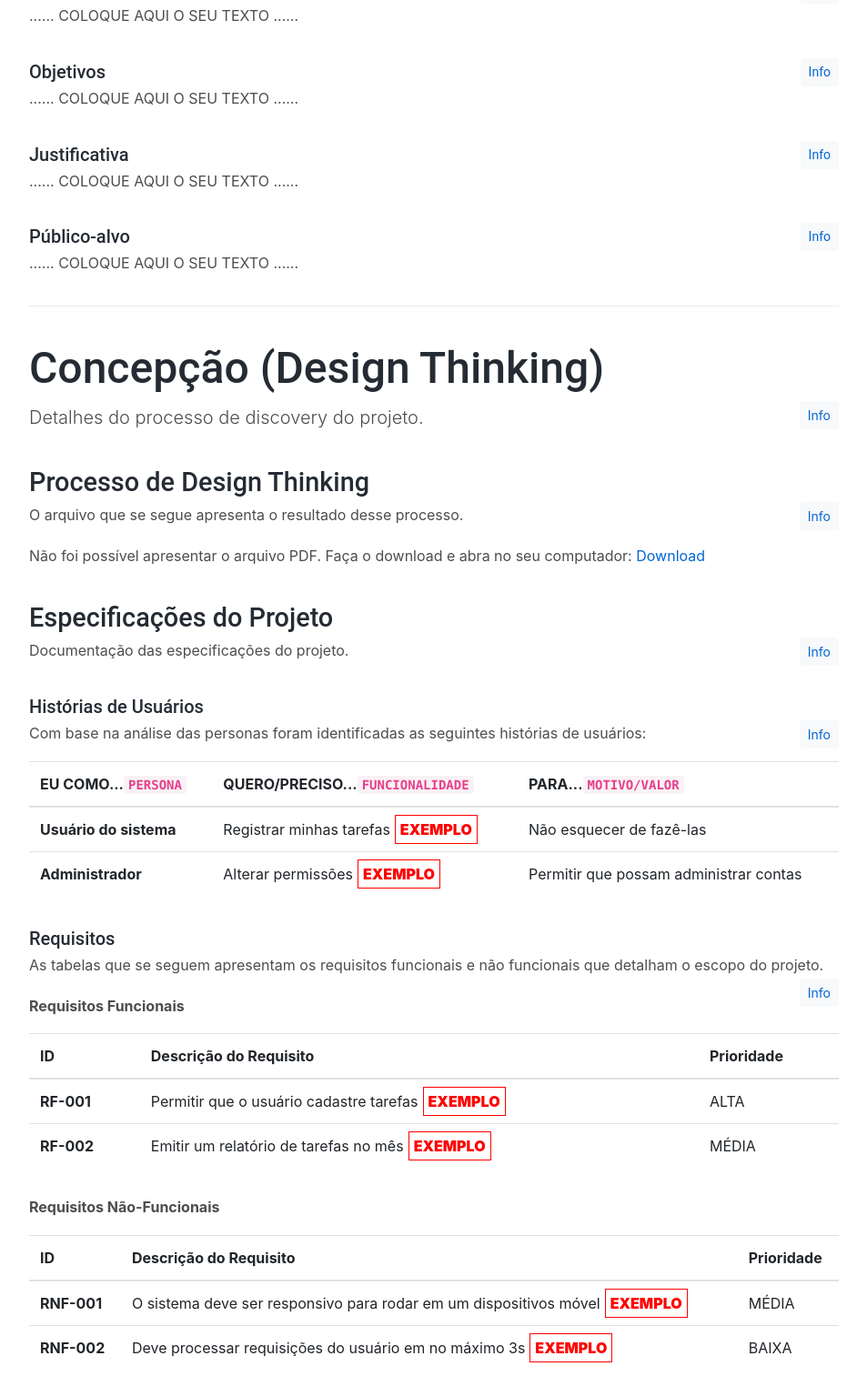
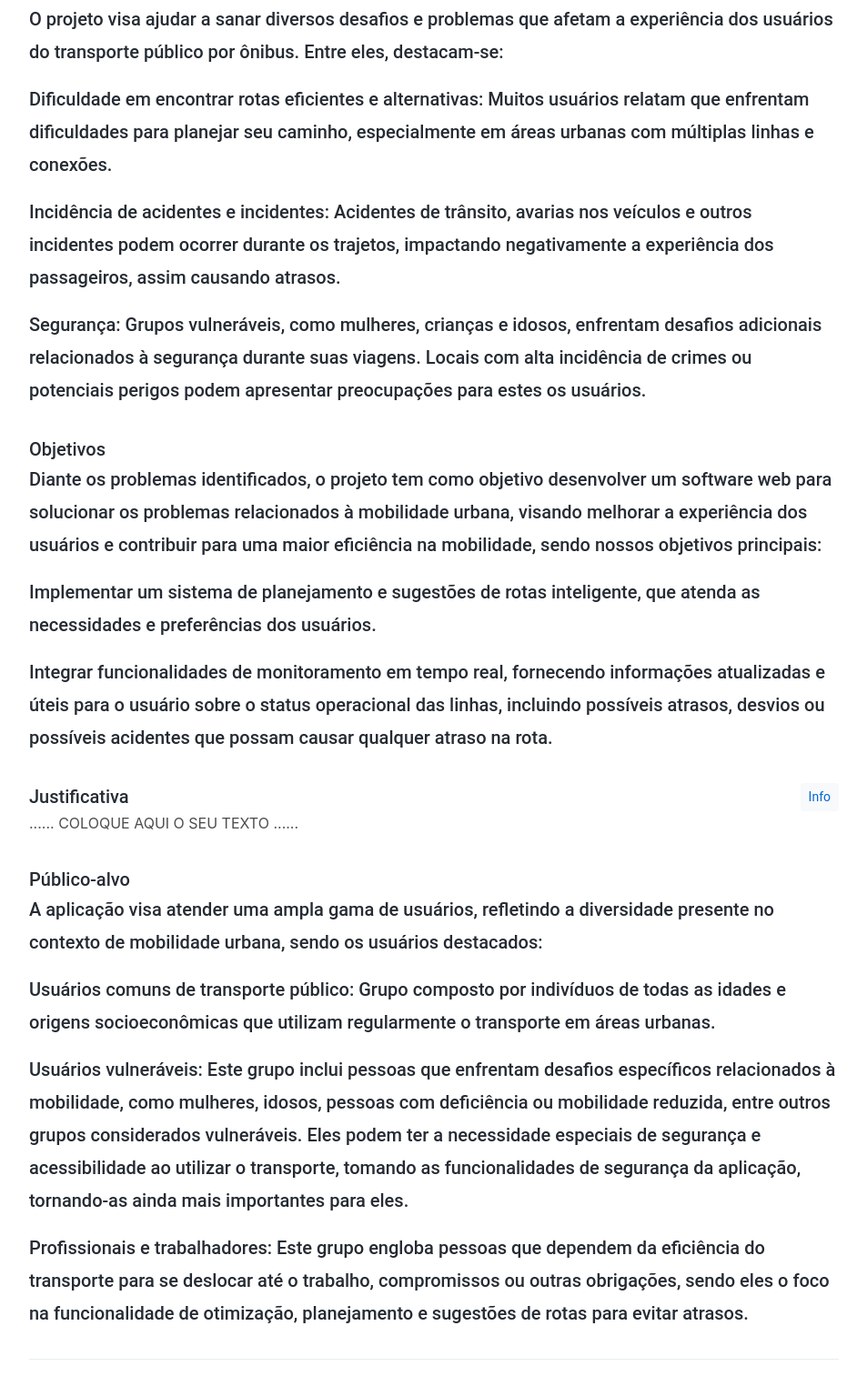
Before and after one commit to ICEI-PUC-Minas-PPLES-TI/plf-es-2024-1-ti1-0385100-dificuldade-em-mobilidade-urbana, a plain HTML site: page docs/index.html in a window 1280 px wide. Shown: the part 887-2400 px from the top of the page at 91% size, without its empty margins (293-1246 px from the left). Drawn offline with Linux system fonts and the light colour scheme.

Commit message:
atualizando documentação

```diff
--- a/docs/index.html
+++ b/docs/index.html
@@ -128,20 +128,17 @@
             <p class="lead">Detalhes sobre o espaço de problema, justificativas e os objetivos do projeto.</p>
             <section>
               <h5>Problema
-              <button type="button" class="btn btn-light btn-sm float-right" data-toggle="collapse" href="#collapseProblema">Info</button></h5>
-              <div class="alert alert-warning collapse" role="alert" id="collapseProblema">
-                Nesse momento você deve apresentar o problema que a sua aplicação deve resolver. No entanto, não é a hora de comentar sobre a aplicação. Descreva também o contexto em que essa aplicação será usada, se houver: empresa, tecnologias, etc. Novamente, descreva apenas o que de fato existir, pois ainda não é a hora de apresentar requisitos detalhados ou projetos.
-              </div>
-              <p>......  COLOQUE AQUI O SEU TEXTO ......</p>
+              <p>O projeto visa ajudar a sanar diversos desafios e problemas que afetam a experiência dos usuários do transporte público por ônibus. Entre eles, destacam-se:</p>
+              <p>Dificuldade em encontrar rotas eficientes e alternativas: Muitos usuários relatam que enfrentam dificuldades para planejar seu caminho, especialmente em áreas urbanas com múltiplas linhas e conexões.</p>
+              <p>Incidência de acidentes e incidentes: Acidentes de trânsito, avarias nos veículos e outros incidentes podem ocorrer durante os trajetos, impactando negativamente a experiência dos passageiros, assim causando atrasos.</p>
+              <p>Segurança: Grupos vulneráveis, como mulheres, crianças e idosos, enfrentam desafios adicionais relacionados à segurança durante suas viagens. Locais com alta incidência de crimes ou potenciais perigos podem apresentar preocupações para estes os usuários.</p>
             </section>
 
             <section>
               <h5>Objetivos
-              <button type="button" class="btn btn-light btn-sm float-right" data-toggle="collapse" href="#collapseObjetivos">Info</button></h5>
-              <div class="alert alert-warning collapse" role="alert" id="collapseObjetivos">
-                Aqui você deve descrever os objetivos do trabalho indicando que o objetivo geral é desenvolver um software para solucionar o problema apresentado acima. Apresente também alguns (pelo menos 2) objetivos específicos dependendo de onde você vai querer concentrar a sua prática investigativa, ou como você vai aprofundar no seu trabalho.
-              </div>
-              <p>......  COLOQUE AQUI O SEU TEXTO ......</p>
+              <p>Diante os problemas identificados, o projeto tem como objetivo desenvolver um software web para solucionar os problemas relacionados à mobilidade urbana, visando melhorar a experiência dos usuários e contribuir para uma maior eficiência na mobilidade, sendo nossos objetivos principais:</p>
+              <p>Implementar um sistema de planejamento e sugestões de rotas inteligente, que atenda as necessidades e preferências dos usuários.</p>
+              <p>Integrar funcionalidades de monitoramento em tempo real, fornecendo informações atualizadas e úteis para o usuário sobre o status operacional das linhas, incluindo possíveis atrasos, desvios ou possíveis acidentes que possam causar qualquer atraso na rota.</p>
             </section>
 
             <section>
@@ -155,12 +152,10 @@
 
             <section>
               <h5>Público-alvo
-              <button type="button" class="btn btn-light btn-sm float-right" data-toggle="collapse" href="#collapsePublico">Info</button></h5>
-              <div class="alert alert-warning collapse" role="alert" id="collapsePublico">
-                Descreva quem serão as pessoas que usarão a sua aplicação indicando os diferentes perfis. O objetivo aqui não é definir quem serão os clientes ou quais serão os papéis dos usuários na aplicação. A ideia é, dentro do possível, conhecer um pouco mais sobre o perfil dos usuários: conhecimentos prévios, relação com a tecnologia, relações hierárquicas, etc.
-                Adicione informações sobre o público-alvo por meio de uma descrição textual, ou diagramas de personas, mapa de stakeholders, ou como o grupo achar mais conveniente.
-              </div>
-              <p>......  COLOQUE AQUI O SEU TEXTO ......</p>
+              <p>A aplicação visa atender uma ampla gama de usuários, refletindo a diversidade presente no contexto de mobilidade urbana, sendo os usuários destacados:</p>
+              <p>Usuários comuns de transporte público: Grupo composto por indivíduos de todas as idades e origens socioeconômicas que utilizam regularmente o transporte em áreas urbanas.</p>
+              <p>Usuários vulneráveis: Este grupo inclui pessoas que enfrentam desafios específicos relacionados à mobilidade, como mulheres, idosos, pessoas com deficiência ou mobilidade reduzida, entre outros grupos considerados vulneráveis. Eles podem ter a necessidade especiais de segurança e acessibilidade ao utilizar o transporte, tomando as funcionalidades de segurança da aplicação, tornando-as ainda mais importantes para eles.</p>
+              <p>Profissionais e trabalhadores: Este grupo engloba pessoas que dependem da eficiência do transporte para se deslocar até o trabalho, compromissos ou outras obrigações, sendo eles o foco na funcionalidade de otimização, planejamento e sugestões de rotas para evitar atrasos.</p>
             </section>
 
           </section>
@@ -280,12 +275,12 @@
                   <tbody>
                       <tr>
                           <th scope="row">RNF-001</th>
-                          <td>O sistema deve ser responsivo para rodar em um dispositivos móvel<span class="exemplo">EXEMPLO</span></td>
-                          <td>MÉDIA</td>
+                          <td>O sistema deve ser responsivo para rodar em um dispositivos móvel</td>
+                          <td>ALTA</td>
                       </tr>
                       <tr>
                           <th scope="row">RNF-002</th>
-                          <td>Deve processar requisições do usuário em no máximo 3s<span class="exemplo">EXEMPLO</span></td>
+                          <td>Deve processar requisições do usuário em no máximo 3s</td>
                           <td>BAIXA</td>
                       </tr>
                   </tbody>
@@ -364,12 +359,12 @@
                     <tr>
                         <td>Processo de Design Thinking</td>
                         <td>Miro</td>
-                        <td><a href="https://miro.com/app/board/uXjVKdBaU-K=">https://miro.com/app/board/uXjVKdBaU-K=</a><span class="exemplo">EXEMPLO</span></td>
+                        <td><a href="https://miro.com/app/board/uXjVKdBaU-K=">https://miro.com/app/board/uXjVKdBaU-K=</a></td>
                     </tr>
                     <tr>
                         <td>Repositório de código</td>
                         <td>GitHub</td>
-                        <td><a href="https://github.com/ICEI-PUC-Minas-PPLES-TI/plf-es-2024-1-ti1-0385100-dificuldade-em-mobilidade-urbana">https://github.com/ICEI-PUC-Minas-PPLES-TI/plf-es-2024-1-ti1-0385100-dificuldade-em-mobilidade-urbana</a><span class="exemplo">EXEMPLO</span></td>
+                        <td><a href="https://github.com/ICEI-PUC-Minas-PPLES-TI/plf-es-2024-1-ti1-0385100-dificuldade-em-mobilidade-urbana">https://github.com/ICEI-PUC-Minas-PPLES-TI/plf-es-2024-1-ti1-0385100-dificuldade-em-mobilidade-urbana</a></td>
                     </tr>
                     <tr>
                         <td>Hospedagem do site</td>
@@ -378,7 +373,7 @@
                     </tr>
                     <tr>
                         <td>Protótipo Interativo</td>
-                        <td>MavelApp ou Figma</td>
+                        <td>Figma</td>
                         <td><a href="https://figma.com/XXXXXXX">https://figma.com/XXXXXXX</a><span class="exemplo">EXEMPLO</span></td>
                     </tr>
                 </tbody>
@@ -400,15 +395,10 @@
 
             <section id="ti_controle_versao">
               <h4>Controle de Versão</h4>
-              <p>Estrutura do fluxo de trabalho no ambiente do GitHub.
-              <button type="button" class="btn btn-light btn-sm float-right" data-toggle="collapse" href="#collapseVersao">Info</button>
-              </p>
-              <div class="alert alert-warning collapse" role="alert" id="collapseVersao">
-                <p>Discuta como a configuração do projeto foi feita na ferramenta de versionamento (GitHub). Exponha como a gerência de tags, merges, commits e branchs é realizada. Discuta como a gerência de issues foi realizada.<br>
-                  <img class="img-fluid" src="assets/images/exemplo-workflow.png" alt="">
-                </p>
-              </div>
-              <p>......  COLOQUE AQUI O SEU TEXTO ......</p>
+              <p>A equipe do projeto irá adotar uma abordagem estruturada eficiente para gerenciar o versionamento, colaboração e desenvolvimento do projeto, sendo elas:</p>
+              <p>Gerência de tags: Utilizamos as tags do Git para marcar pontos específicos durante a produção do software, seguindo a estrutura do Semantic Version 2.0.0.</p>
+              <p>Merges e Branchs: Para facilitar o trabalho colaborativo e paralelo, utilizamos branches do GitHub. Cada nova funcionalidade ou correção de erros é desenvolvido em sua própria branch. Após a conclusão do desenvolvimento, o código será revisado e os merges serão realizados de forma a integrar as alterações à branch principal “main”.</p>
+              <p>Commits: Adotamos o padrão de commits do Conventional Commits para manter a estrutura consistente em nossas mensagens de commit. Isso facilita a compreensão do histórico de alterações, e permite a melhor gestão do projeto. Cada commit segue um formato predefinido, incluindo um prefixo indicando o tipo de alteração (como por exemplo “feat” para funcionalidades, “fix” para correções, etc.) seguido de uma descrição e a motivação da alteração.</p>
             </section>
           </section>
           <hr class="divider">
```
